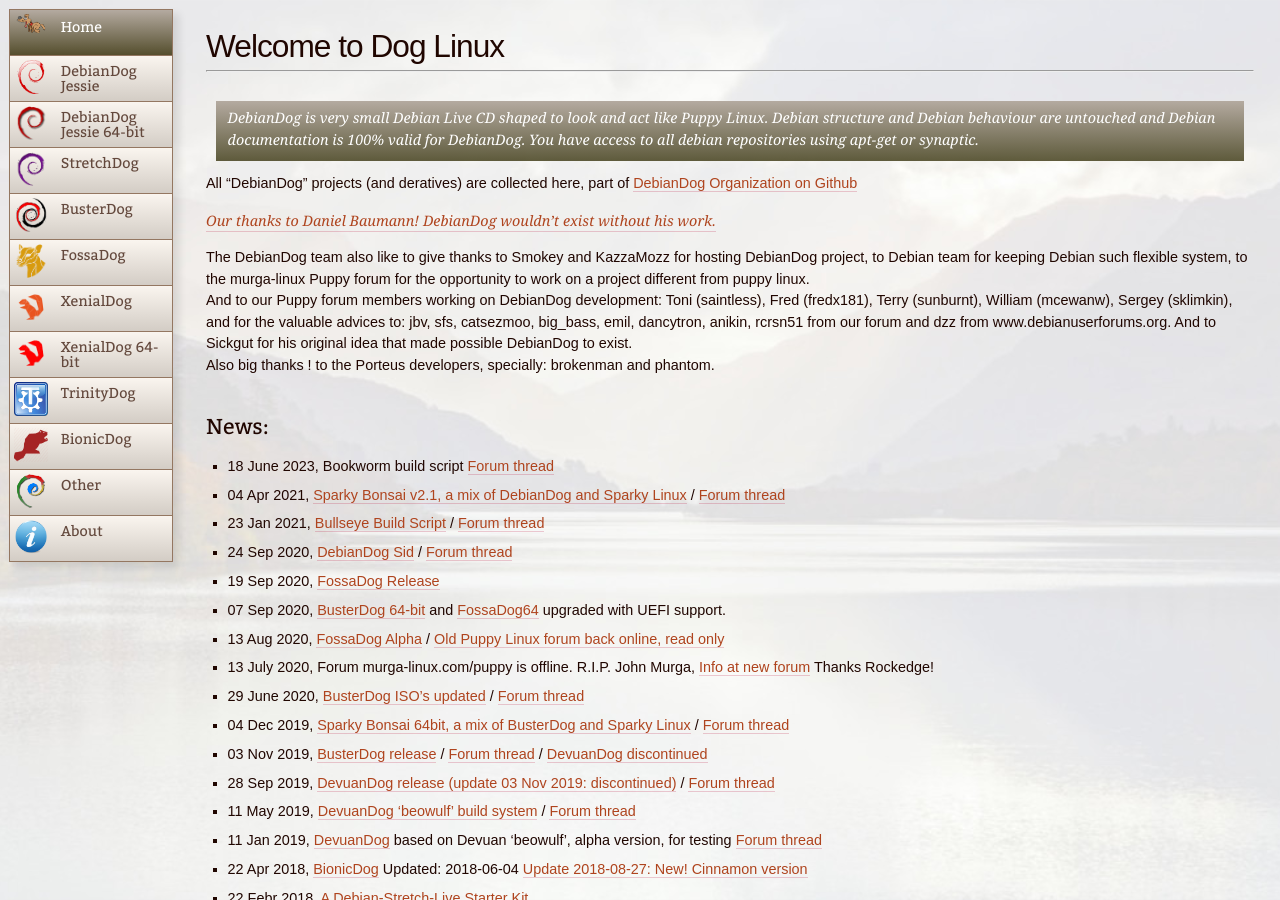
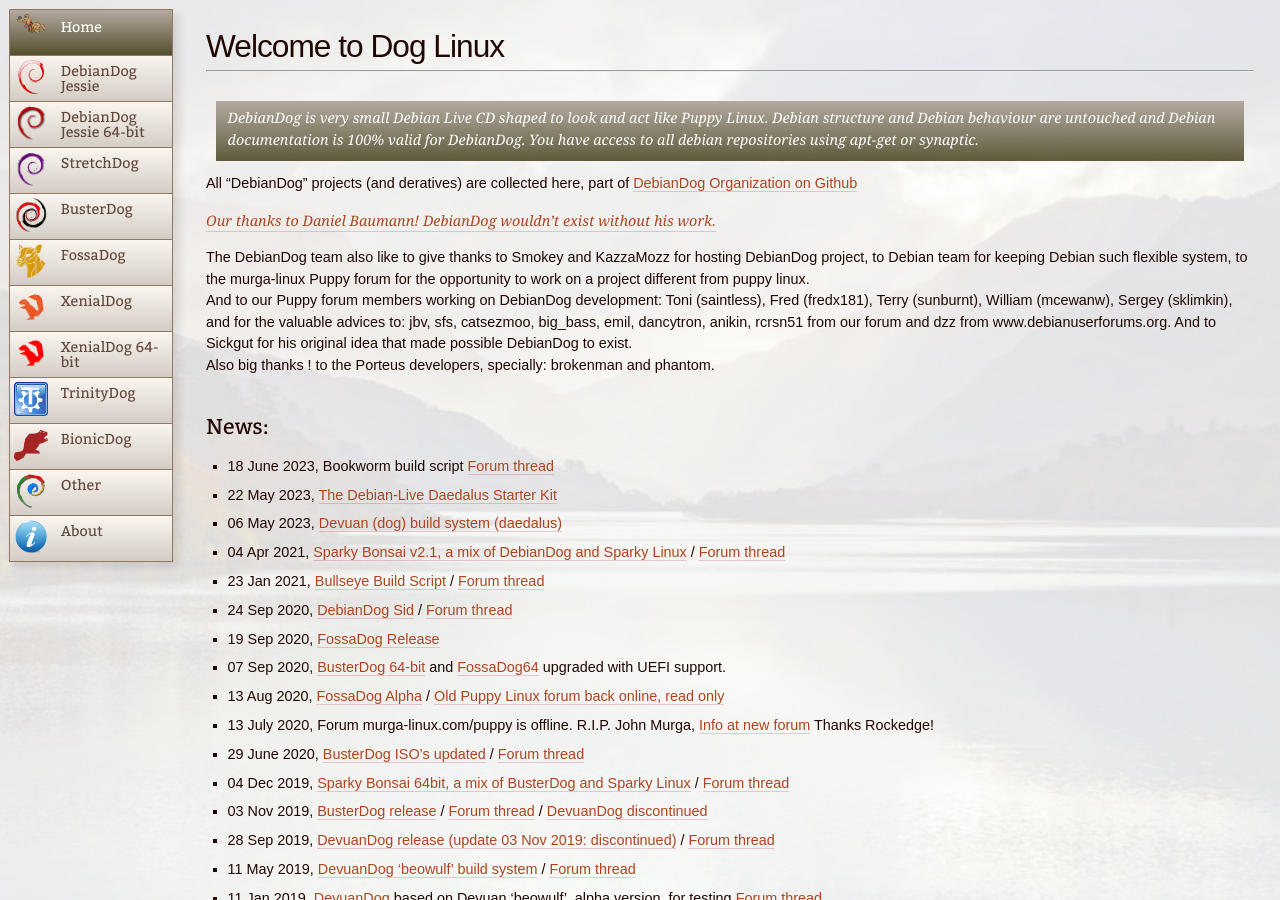
Before and after one commit to DebianDog/doglinux, a Jekyll site: the page built from index.md, in a window 1280 px wide and 900 px high. Built offline with Jekyll 4.4.1, drawn with Linux system fonts in a browser that asks for light colours.

Commit message:
Update website

```diff
--- a/index.md
+++ b/index.md
@@ -23,6 +23,10 @@ Also big thanks ! to the Porteus developers, specially: brokenman and phantom.
 ## News:
 
 - 18 June 2023, Bookworm build script [Forum thread](https://forum.puppylinux.com/viewtopic.php?t=5069){:target="_blank"}
+
+- 22 May 2023, [The Debian-Live Daedalus Starter Kit](https://forum.puppylinux.com/viewtopic.php?p=89794#p89794){:target="_blank"}
+
+- 06 May 2023, [Devuan (dog) build system (daedalus)](https://forum.puppylinux.com/viewtopic.php?p=88388#p88388){:target="_blank"}
 
 - 04 Apr 2021, [Sparky Bonsai v2.1, a mix of DebianDog and Sparky Linux](https://osdn.net/projects/sparkybonsai/releases/p17829){:target="_blank"} / [Forum thread](https://forum.puppylinux.com/viewtopic.php?f=46&t=2572){:target="_blank"}
 
```
